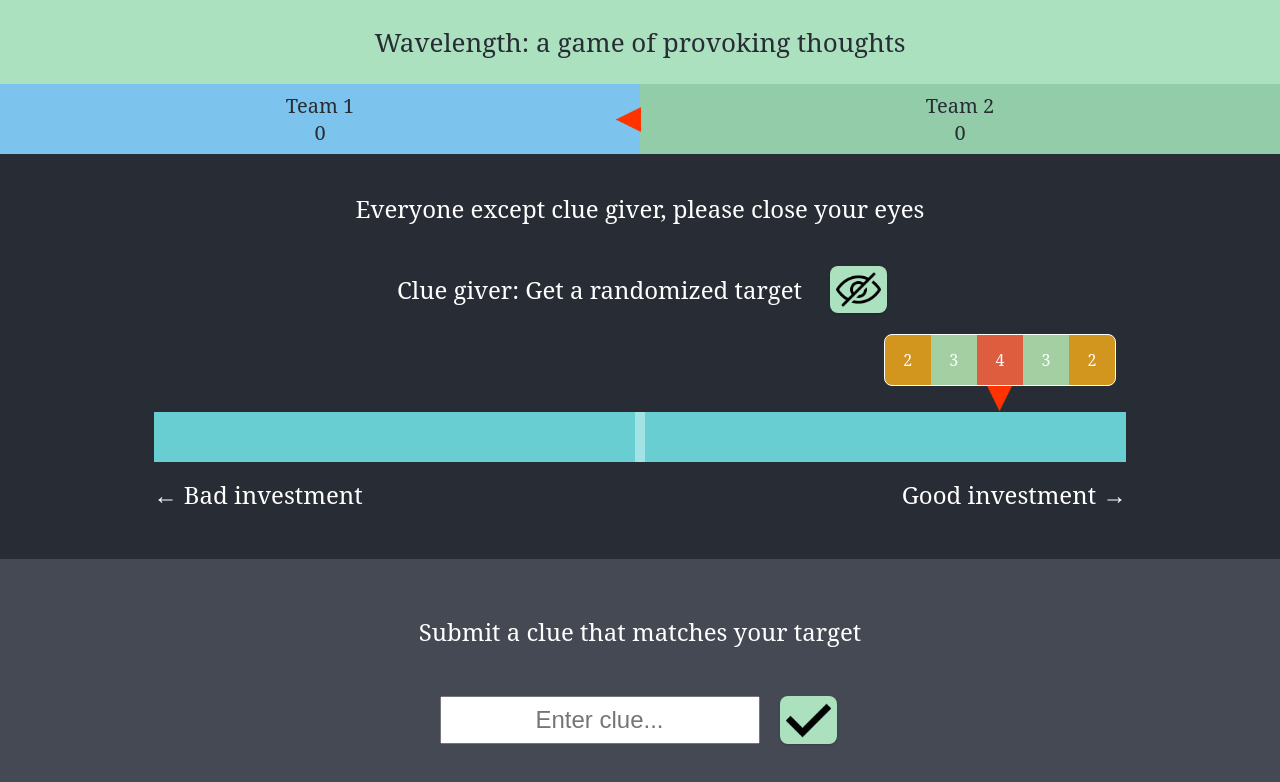
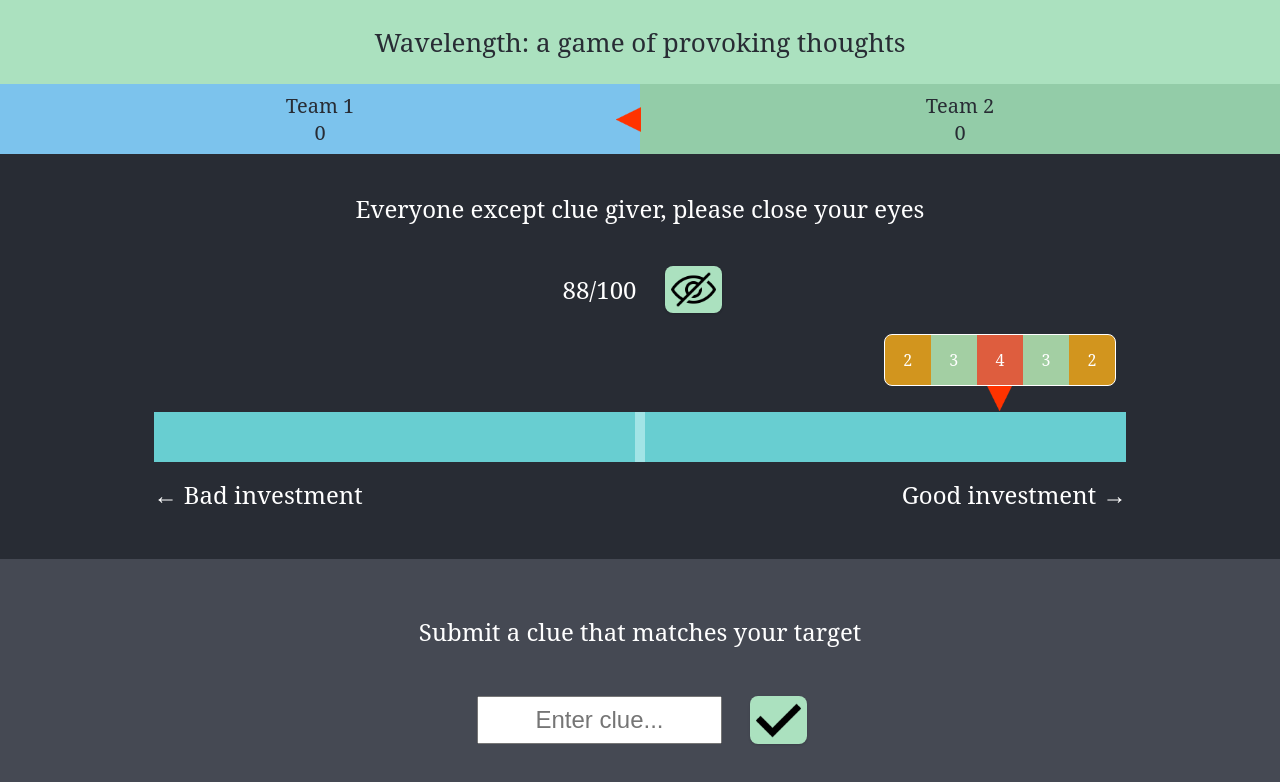
Before and after one commit to radhikak1234/wavelength-game, a React (Create React App) app: page / in a window 1280 px wide. Both pictures are taken after a click on the button 858 px from the left and 682 px from the top of the page. Shown: the part 393-1175 px from the top of the page. Built offline with nearby package versions, Linux system fonts and the light colour scheme; the HTML template or start-up script is replaced by a standard one.

Commit message:
Display position for clue giver

```diff
--- a/src/Wavelength.tsx
+++ b/src/Wavelength.tsx
@@ -51,7 +51,6 @@
   const drawCard = () => {
     setCurrentCard(shuffledCards());
     resetBoard();
-    transitionSection(1, 2);
   };
 
   const startNextRound = () => {
@@ -148,8 +147,15 @@
         id="step2"
       >
         <Step> {"Everyone except clue giver, please close your eyes"} </Step>
+
         <Flex>
+          {showShuffleButton && (
             <Step> {"Clue giver: Get a randomized target"} </Step>
+          )}
+          {!showShuffleButton && showTarget && (
+            <Step> {position + "/100"} </Step>
+          )}
+
           {showShuffleButton ? (
             <StyledButton onClick={shufflePosition}>
               <img alt="shuffle" src={ShuffleIcon} width="45" height="45" />
@@ -170,6 +176,7 @@
         {currentSection !== 4 && (
           <>
             <Target reveal={showPoints} show={showTarget} position={position} />
+
             <WavelengthBar
               clue={clue}
               spectrumLeft={currentCard.left}
@@ -201,11 +208,9 @@
             value={clue}
           />
 
-          {currentSection === 3 && (
           <StyledButton onClick={submitClue}>
             <img alt="Submit" src={Check} width="45" height="45" />
           </StyledButton>
-          )}
         </Flex>
       </Section>
       {showSlider && (
@@ -231,12 +236,12 @@
           <Flex>
             <Step> Teammate's guess: {guess}/100 </Step>
             {showPoints && <Step> Correct answer: {position}/100 </Step>}
+          </Flex>
           {currentSection === 4 && (
             <StyledButton onClick={submitGuess}>
               <img alt="Submit guess" src={Check} width="45" height="45" />
             </StyledButton>
           )}
-          </Flex>
         </Section>
       )}
       <Section
@@ -302,8 +307,8 @@
   padding: 8px;
   font-size: 24px;
   text-align: center;
-  width: 300px;
-  margin: 24px 8px;
+  width: 225px;
+  margin: 24px 16px;
 `;
 
 const StyledButton = styled.button`
```
Lines whose indentation alone changed are shown as unchanged.
